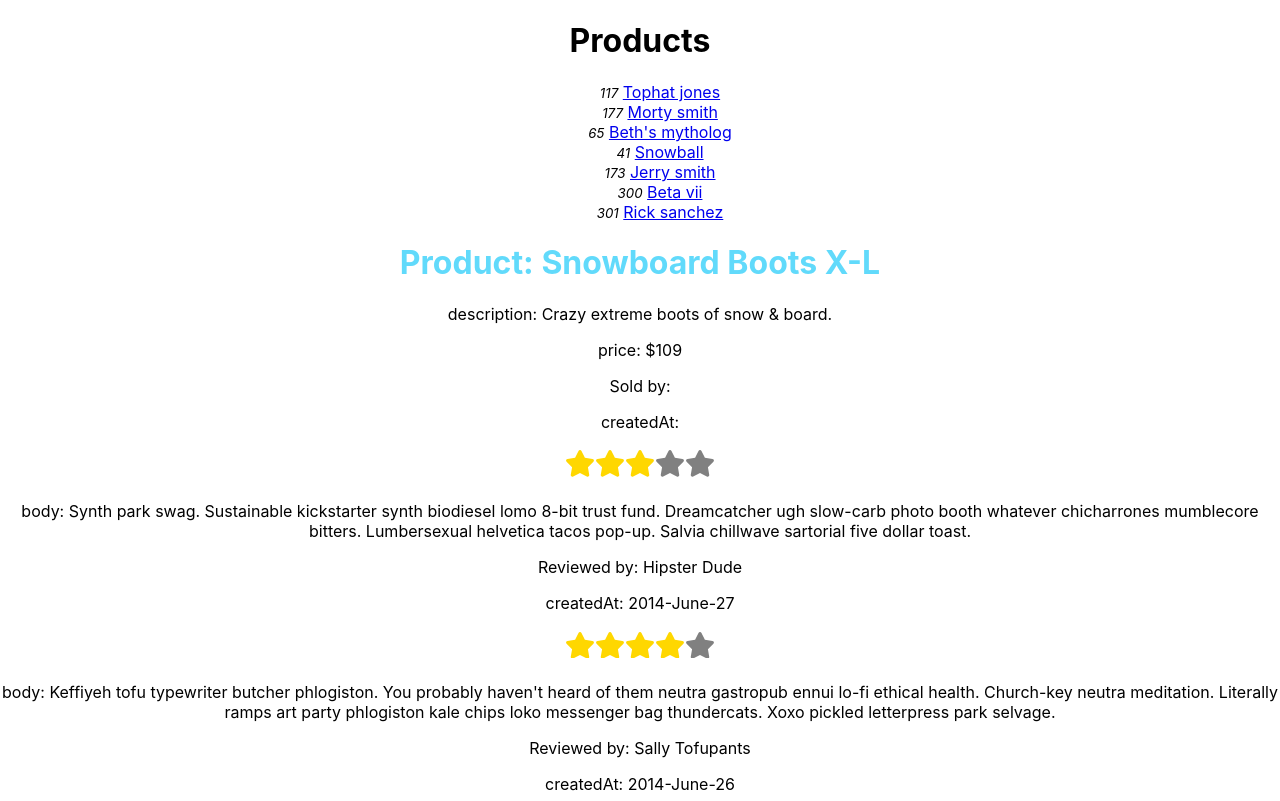
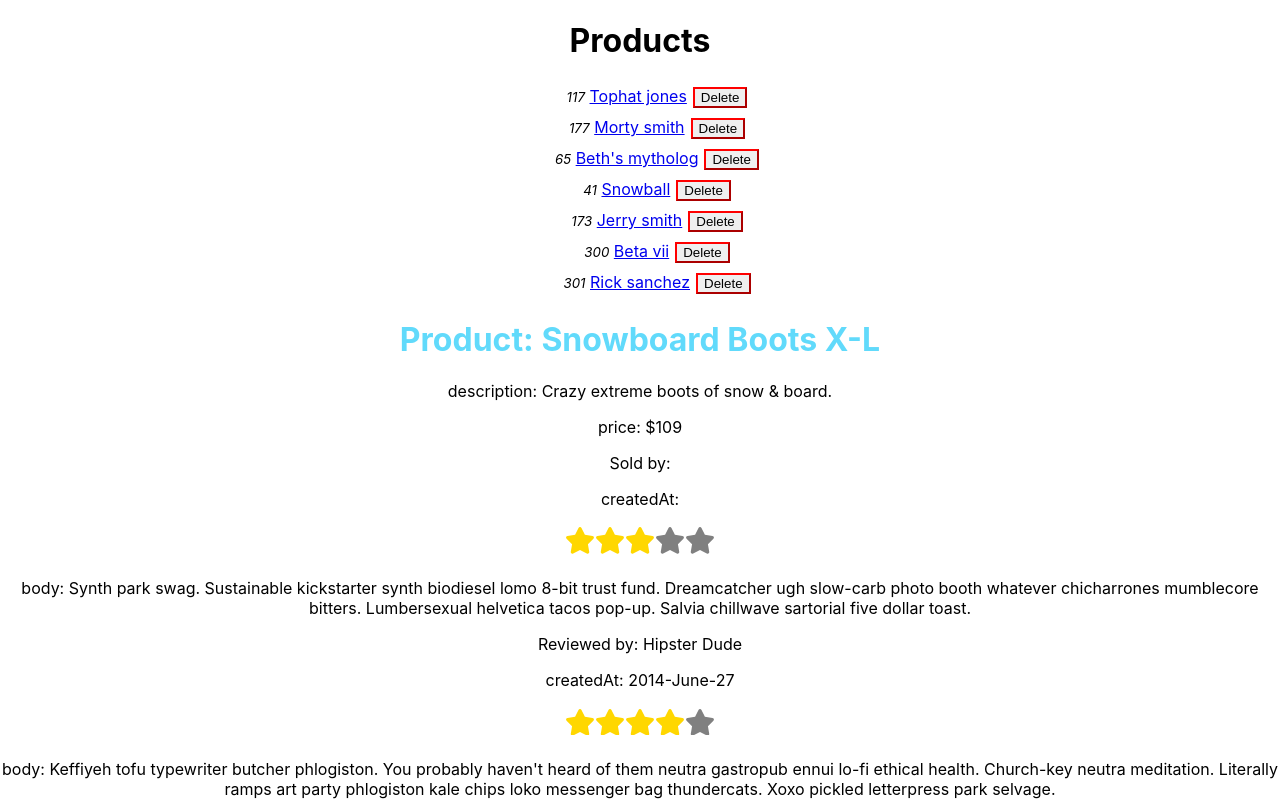
Before and after one commit to CodeCoreYVR/amazing_amazon_react_nov_2020, a React (Create React App) app: page / in a window 1280 px wide. Shown: the top 801 px of the page. Built offline with nearby package versions, Linux system fonts and the light colour scheme.

Commit message:
[lab] Delete Product from Index

```diff
--- a/src/components/ProductIndexPage.js
+++ b/src/components/ProductIndexPage.js
@@ -7,6 +7,14 @@ class ProductIndexPage extends Component {
         this.state = {
             products: [...productList]
         };
+
+        this.deleteProduct = this.deleteProduct.bind(this);
+    }
+
+    deleteProduct(productId) {
+        this.setState({
+            products: this.state.products.filter(p => p.id !== productId)
+        })
     }
 
     render() {
@@ -20,6 +28,9 @@ class ProductIndexPage extends Component {
                                <em>{product.id}</em>
                            </small>{' '}
                             <a href="#">{product.title}</a>
+                            <button style={{ borderColor: 'red', margin: '5px 6px' }} onClick={() => this.deleteProduct(product.id)}>
+                                Delete
+                            </button>
                        </li>
                    ))}
                </ul>
```
